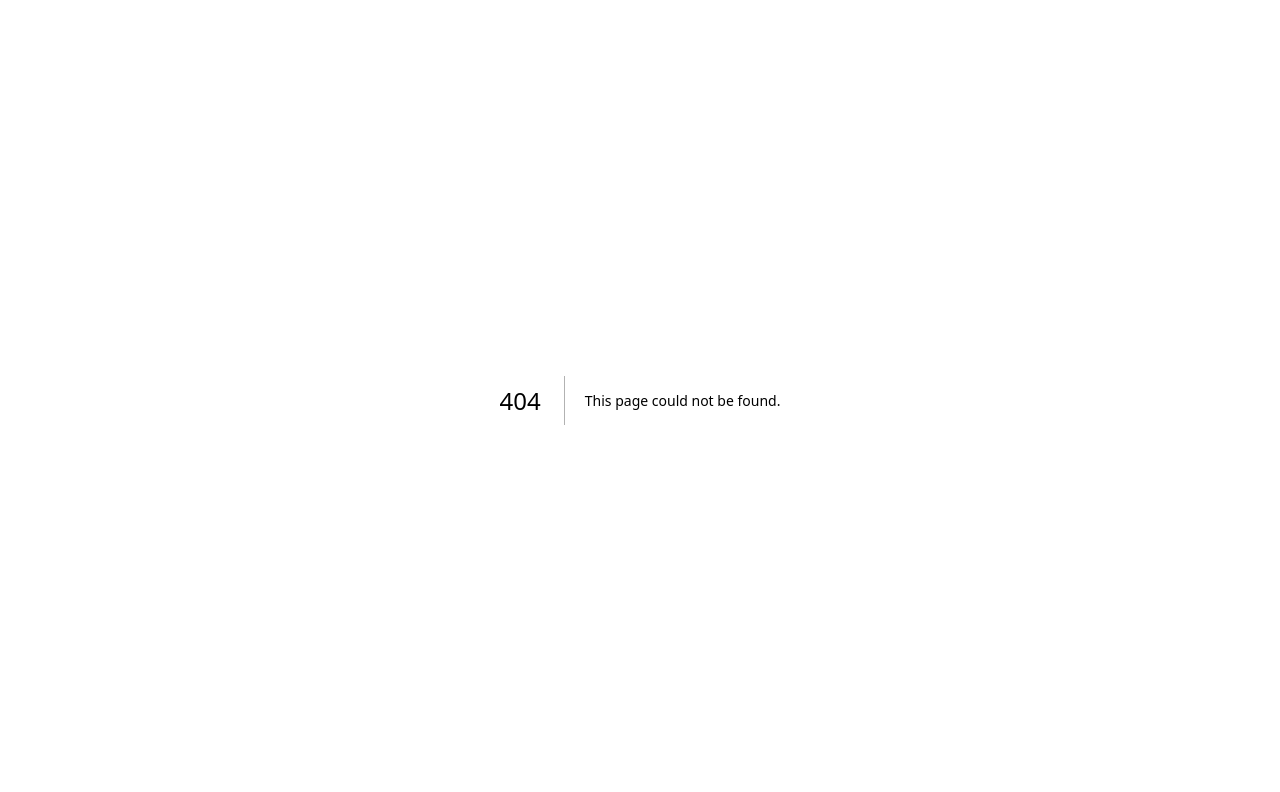
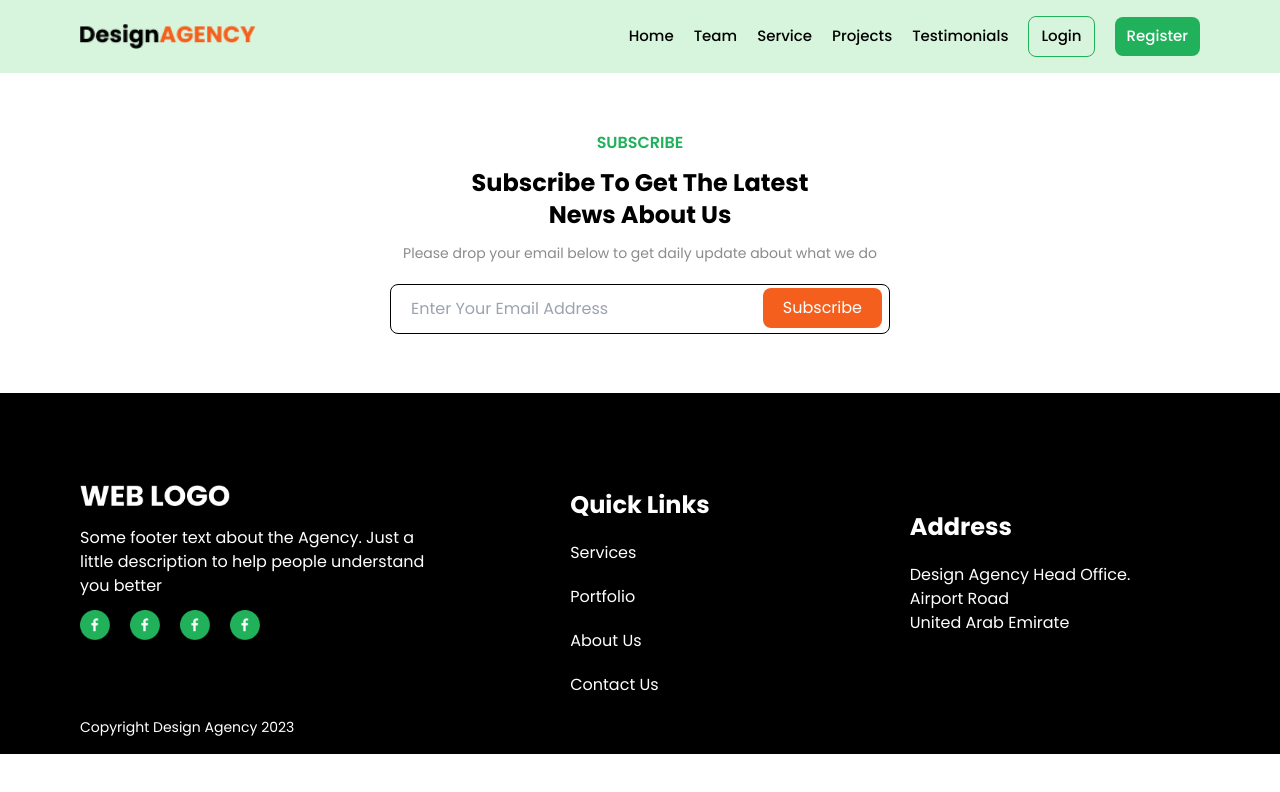
Before and after one commit to mdsajalali/web-design-agency, a Next.js app: page /team in a window 1280 px wide. Before the commit this address had no page. Shown: the top 792 px of the page. Built offline with nearby package versions, Linux system fonts and the light colour scheme.

Commit message:
navbar route added

```diff
--- /dev/null
+++ b/src/app/projects/layout.js
@@ -0,0 +1,14 @@
+export const metadata = {
+  title: "Projects",
+  description: "Generated by create next app",
+};
+
+export default function RootLayout({ children }) {
+  return (
+    <html lang="en">
+      <body>
+      {children}
+      </body>
+    </html>
+  );
+}
--- /dev/null
+++ b/src/app/projects/page.jsx
@@ -0,0 +1,18 @@
+import Footer from '@/components/Footer'
+import Navbar from '@/components/Navbar'
+import Subscribe from '@/components/Subscribe'
+import React from 'react'
+
+const page = () => {
+  return (
+    <div>
+      <div className="bg-[#D7F5DC] ">
+        <Navbar />
+      </div>
+      <Subscribe />
+      <Footer />
+    </div>
+  );
+}
+
+export default page
--- /dev/null
+++ b/src/app/service/layout.js
@@ -0,0 +1,14 @@
+export const metadata = {
+  title: "Service",
+  description: "Generated by create next app",
+};
+
+export default function RootLayout({ children }) {
+  return (
+    <html lang="en">
+      <body>
+      {children}
+      </body>
+    </html>
+  );
+}
--- /dev/null
+++ b/src/app/service/page.jsx
@@ -0,0 +1,18 @@
+import Footer from '@/components/Footer'
+import Navbar from '@/components/Navbar'
+import Subscribe from '@/components/Subscribe'
+import React from 'react'
+
+const page = () => {
+  return (
+    <div>
+      <div className="bg-[#D7F5DC] ">
+        <Navbar />
+      </div>
+      <Subscribe />
+      <Footer />
+    </div>
+  );
+}
+
+export default page
--- /dev/null
+++ b/src/app/team/layout.js
@@ -0,0 +1,14 @@
+export const metadata = {
+  title: "Team",
+  description: "Generated by create next app",
+};
+
+export default function RootLayout({ children }) {
+  return (
+    <html lang="en">
+      <body>
+      {children}
+      </body>
+    </html>
+  );
+}
--- /dev/null
+++ b/src/app/team/page.jsx
@@ -0,0 +1,18 @@
+import Footer from '@/components/Footer'
+import Navbar from '@/components/Navbar'
+import Subscribe from '@/components/Subscribe'
+import React from 'react'
+
+const page = () => {
+  return (
+    <div>
+      <div className="bg-[#D7F5DC] ">
+        <Navbar />
+      </div>
+      <Subscribe />
+      <Footer />
+    </div>
+  );
+}
+
+export default page
--- /dev/null
+++ b/src/app/testimonials/layout.js
@@ -0,0 +1,14 @@
+export const metadata = {
+  title: "Testimonials",
+  description: "Generated by create next app",
+};
+
+export default function RootLayout({ children }) {
+  return (
+    <html lang="en">
+      <body>
+      {children}
+      </body>
+    </html>
+  );
+}
--- /dev/null
+++ b/src/app/testimonials/page.jsx
@@ -0,0 +1,18 @@
+import Footer from '@/components/Footer'
+import Navbar from '@/components/Navbar'
+import Subscribe from '@/components/Subscribe'
+import React from 'react'
+
+const page = () => {
+  return (
+    <div>
+      <div className="bg-[#D7F5DC] ">
+        <Navbar />
+      </div>
+      <Subscribe />
+      <Footer />
+    </div>
+  );
+}
+
+export default page
--- a/src/components/Navbar.jsx
+++ b/src/components/Navbar.jsx
@@ -31,25 +31,25 @@ const Navbar = () => {
             Home
           </Link>
           <Link
-              href="/"
+            href="/team"
             className="hover:text-[#20B15A] transition ease-in-out delay-150"
           >
             Team
           </Link>
           <Link
-              href="/"
+            href="/service"
             className="hover:text-[#20B15A] transition ease-in-out delay-150"
           >
             Service
           </Link>
           <Link
-              href="/"
+            href="/projects"
             className="hover:text-[#20B15A] transition ease-in-out delay-150"
           >
             Projects
           </Link>
           <Link
-              href="/"
+            href="/testimonials"
             className="hover:text-[#20B15A] transition ease-in-out delay-150"
           >
             Testimonials
@@ -63,12 +63,11 @@ const Navbar = () => {
           </div>
         </div>
 
-          <div className="flex justify-end -mt-5 lg:hidden" onClick={toggleNavbar}>
-            {isClick ? (
-              <AiOutlineClose size={20} />
-            ) : (
-              <AiOutlineMenu size={20} />
-            )}
+        <div
+          className="flex justify-end -mt-5 lg:hidden"
+          onClick={toggleNavbar}
+        >
+          {isClick ? <AiOutlineClose size={20} /> : <AiOutlineMenu size={20} />}
         </div>
 
         {isClick && (
```
Lines whose indentation alone changed are shown as unchanged.
